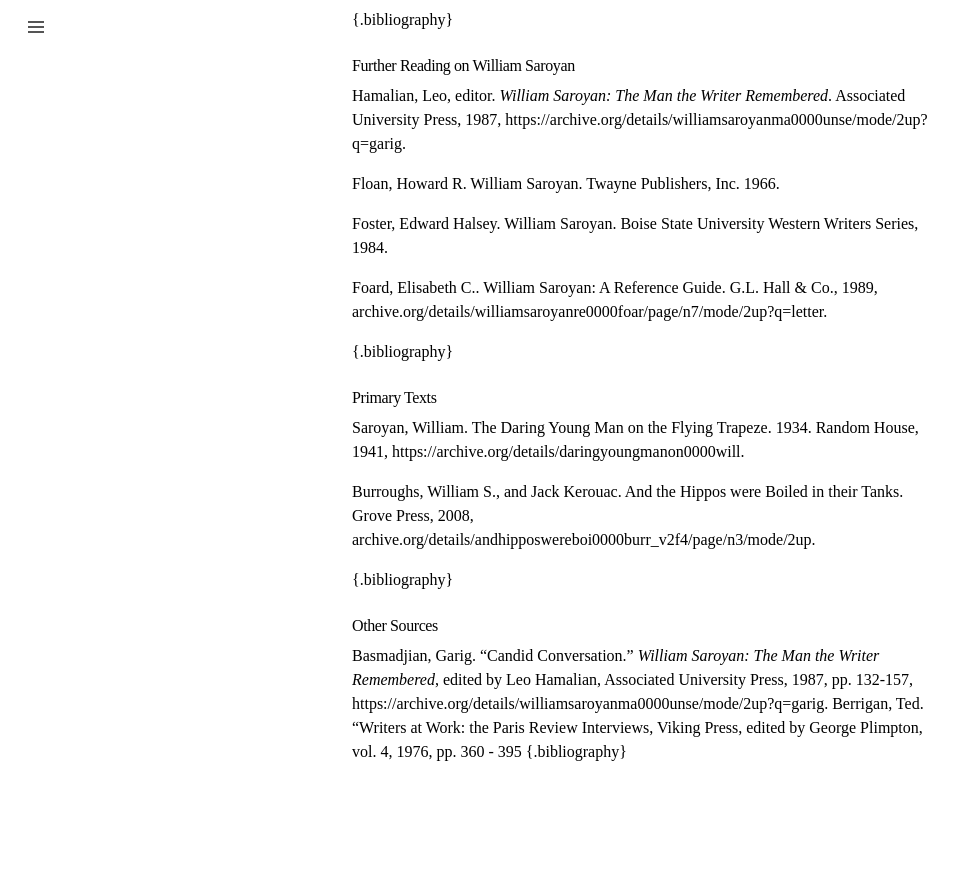
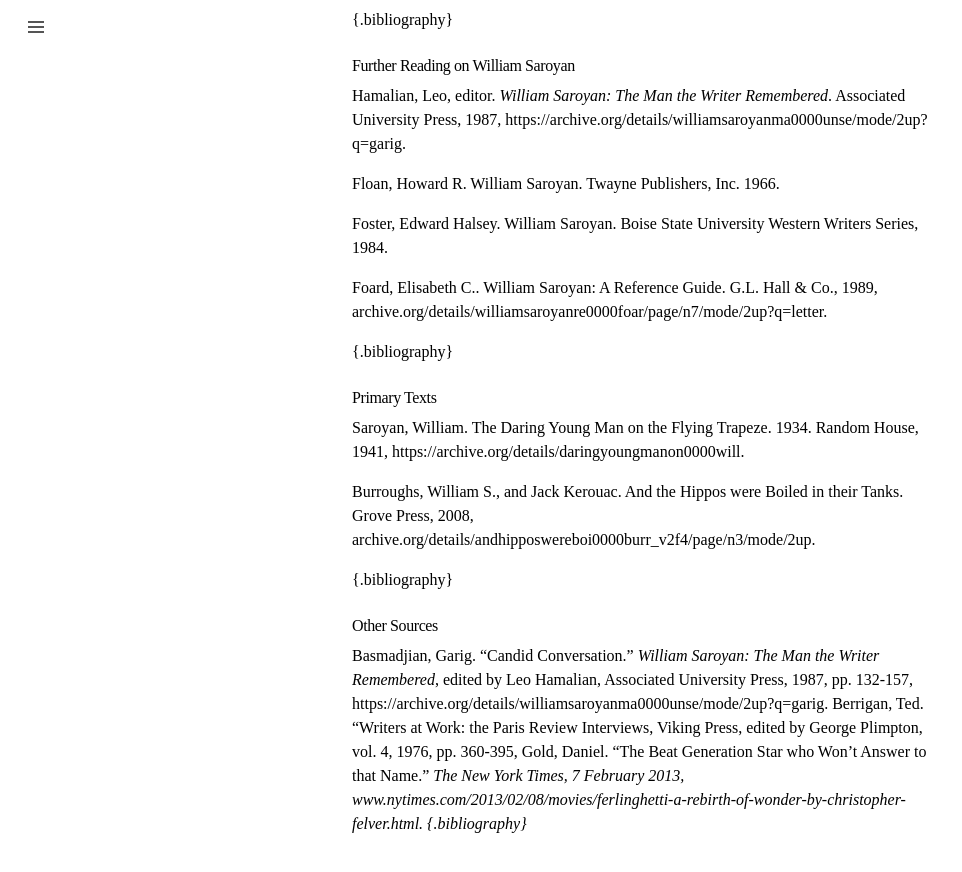
Before and after one commit to alyssa-jorgensen/williamsaroyannetwork, a Jekyll site: the page built from about.markdown, in a window 1280 px wide and 900 px high, scrolled down 3631 px. Shown: the top 872 px of the window, without its empty margins (0-962 px from the left). Built offline with Jekyll 4.4.1, drawn with Linux system fonts in a browser that asks for light colours; before the commit the page ends 4459 px from its top, so only the background shows below that.

Commit message:
tried footnotes again

```diff
--- a/about.markdown
+++ b/about.markdown
@@ -76,5 +76,6 @@ Burroughs, William S., and Jack Kerouac. And the Hippos were Boiled in their Tan
 
 <h3>Other Sources</h3>
 Basmadjian, Garig. "Candid Conversation." <em>William Saroyan: The Man the Writer Remembered</em>, edited by Leo Hamalian, Associated University Press, 1987, pp. 132-157, https://archive.org/details/williamsaroyanma0000unse/mode/2up?q=garig.
-Berrigan, Ted. "Writers at Work: the Paris Review Interviews, Viking Press, edited by George Plimpton, vol. 4, 1976, pp. 360 - 395
+Berrigan, Ted. "Writers at Work: the Paris Review Interviews, Viking Press, edited by George Plimpton, vol. 4, 1976, pp. 360-395,
+Gold, Daniel. "The Beat Generation Star who Won't Answer to that Name." <em>The New York Times, 7 February 2013, www.nytimes.com/2013/02/08/movies/ferlinghetti-a-rebirth-of-wonder-by-christopher-felver.html.
 {.bibliography}
--- a/index.markdown
+++ b/index.markdown
@@ -30,4 +30,4 @@ layout: default
 <h1>Sample Letters</h1>
 
 
-[^fn1] from Leo Hamalian's Preface to <em>William Saroyan: The Man The Writer Remembered</em> p. 20.
+[^fn1]: from Leo Hamalian's Preface to <em>William Saroyan: The Man The Writer Remembered</em> p. 20.
```
Also changed, not shown: other parts of index.markdown (+1 -1 lines).
